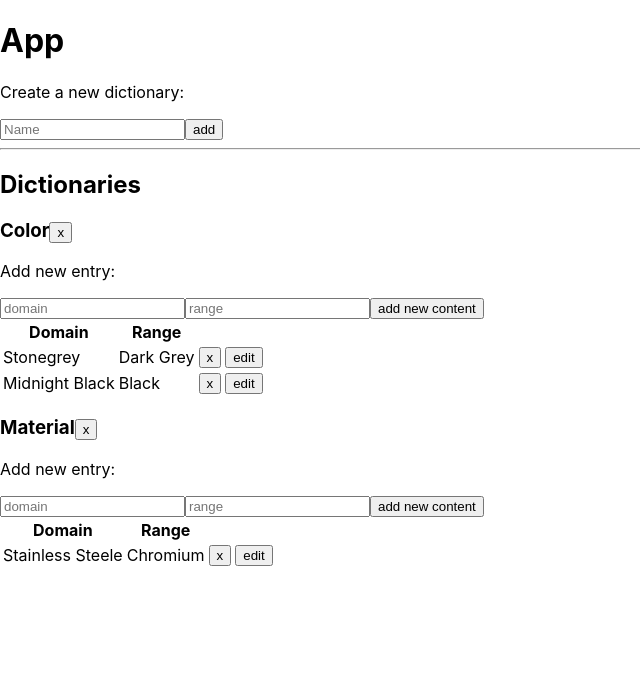
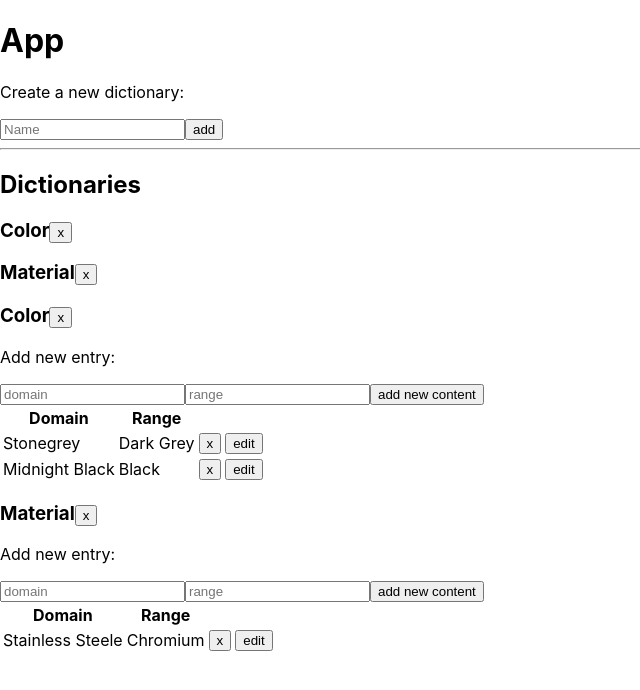
Before and after one commit to ctln12/dictionary-management-app, a React (Create React App) app: page / in a window 1280 px wide. Shown: the top 690 px of the page, without its empty margins (0-640 px from the left). Built offline with nearby package versions, Linux system fonts and the light colour scheme.

Commit message:
create new component file

```diff
--- a/src/components/App.js
+++ b/src/components/App.js
@@ -1,5 +1,6 @@
 import React, { Component } from 'react';
 import CreateNewDictionary from './CreateNewDictionary';
+import Dictionaries from './Dictionaries';
 
 class App extends Component {
   constructor(props) {
@@ -219,8 +220,8 @@ class App extends Component {
             newDictionaryName={this.state.newDictionaryName}
             addDictionaryFn={this.addDictionary}
           />
+          <Dictionaries dictionaries={this.state.dictionaries} />
           <div className='Dictionaries'>
-            <h2>Dictionaries</h2>
             {this.state.dictionaries.map(dictionary => {
               return (
                 <div key={dictionary.id} className='Dictionary'>
--- a/src/components/Dictionaries.js
+++ b/src/components/Dictionaries.js
@@ -0,0 +1,58 @@
+import React, { Component } from 'react';
+
+class Dictionaries extends Component {
+  // constructor() {
+  //   super();
+  //   this.state = {
+  //     newDictionaryName: ''
+  //   }
+  // }
+
+  // updateDictionary = (e) => {
+  //   this.setState({ newDictionaryName: e.target.value })
+  // }
+
+  // deleteDictionary = (e) => {
+  //   this.props.deleteDictionaryFn(this.state.newDictionaryName);
+  // }
+
+  render() {
+    const { dictionaries } = this.props;
+    return (
+      <div className='Create-new-dictionary'>
+        <h2>Dictionaries</h2>
+        {dictionaries.map(dictionary => {
+          return (
+            <div key={dictionary.id} className='Dictionary'>
+              <h3>
+                {dictionary.name}
+                <button
+                  // onClick={() => this.deleteDictionary(dictionary.id)}
+                >
+                  x
+                </button>
+              </h3>
+            </div>
+          )})}
+
+        {/* <p>Create a new dictionary:</p>
+        <input
+          type='text'
+          placeholder='Name'
+          name='name'
+          value={this.state.newDictionaryName}
+          onChange={e => this.updateDictionary(e)}
+        // onChange={e => this.props.updateDictionary('newDictionaryName', e.target.value)}
+        />
+        <button
+          onClick={(e) => this.addDictionary(e)}
+        // onClick={() => this.addDictionary()}
+        >
+          add
+            </button>
+        <hr /> */}
+      </div>
+    );
+  }
+}
+export default Dictionaries;
```
Also changed, not shown: src/components/Dictionary.js (added).
